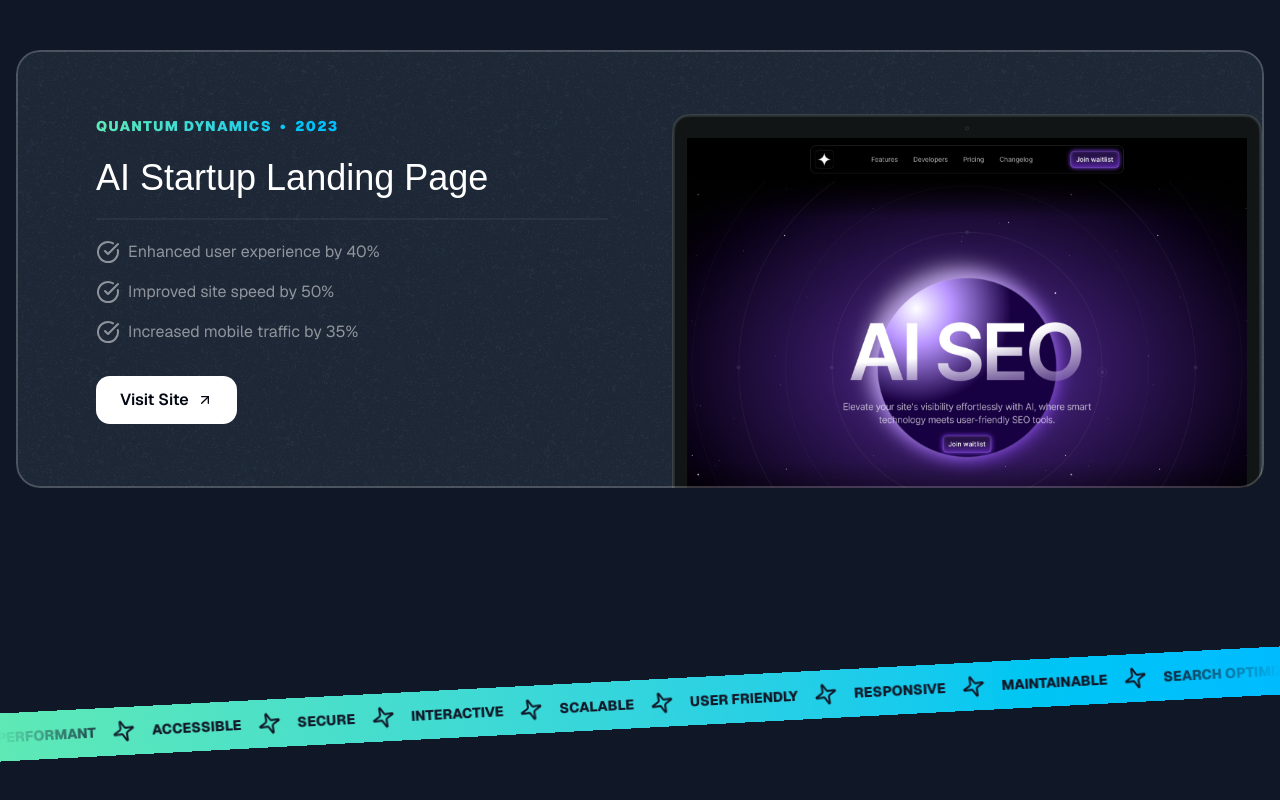
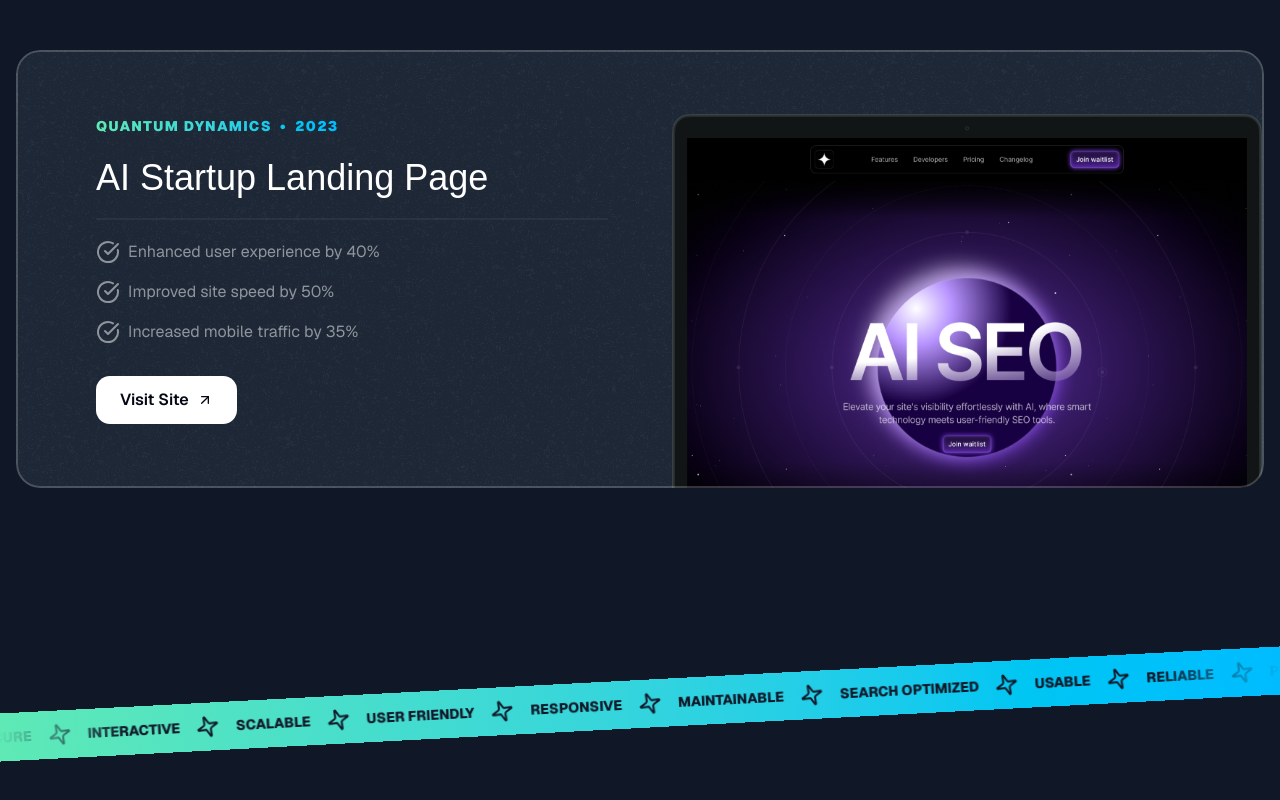
Before and after one commit to echozyr2001/portfolio, a Next.js app: page / in a window 1280 px wide. Shown: the part 2124-2924 px from the top of the page. Built offline with nearby package versions, Linux system fonts and the light colour scheme; a web font is replaced by a local one.

Commit message:
Tape animate

```diff
--- a/app/globals.css
+++ b/app/globals.css
@@ -50,6 +50,17 @@
 
   --container-padding: 1rem;
   --container-padding-md: 2rem;
+
+  --animate-move-left: move-left 1s infinite linear;
+
+  @keyframes move-left {
+    0% {
+      transform: translateX(0);
+    }
+    100% {
+      transform: translateX(-50%);
+    }
+  }
 }
 
 :root {
--- a/components/sections/Tape.tsx
+++ b/components/sections/Tape.tsx
@@ -1,4 +1,5 @@
 import { Sparkle } from "lucide-react";
+import { Fragment } from "react";
 
 const words = [
   "Performant",
@@ -20,7 +21,9 @@
       <div className="bg-gradient-to-r from-emerald-300 to-sky-400 overflow-x-clip -rotate-3 -mx-1">
         {/* 这里 flex 与 flex-none 的使用没有搞明白 */}
         <div className="flex [mask-image:linear-gradient(to_right,transparent,black_10%,black_90%,transparent)]">
-          <div className="flex flex-none gap-4 py-3 ">
+          <div className="flex flex-none gap-4 pr-4 py-3 animate-move-left [animation-duration:30s]">
+            {[...new Array(2)].fill(0).map((_, i) => (
+              <Fragment key={i}>
                 {words.map((word) => {
                   return (
                     <div key={word} className="inline-flex gap-4 items-center">
@@ -31,6 +34,8 @@
                     </div>
                   );
                 })}
+              </Fragment>
+            ))}
           </div>
         </div>
       </div>
```
Lines whose indentation alone changed are shown as unchanged.
